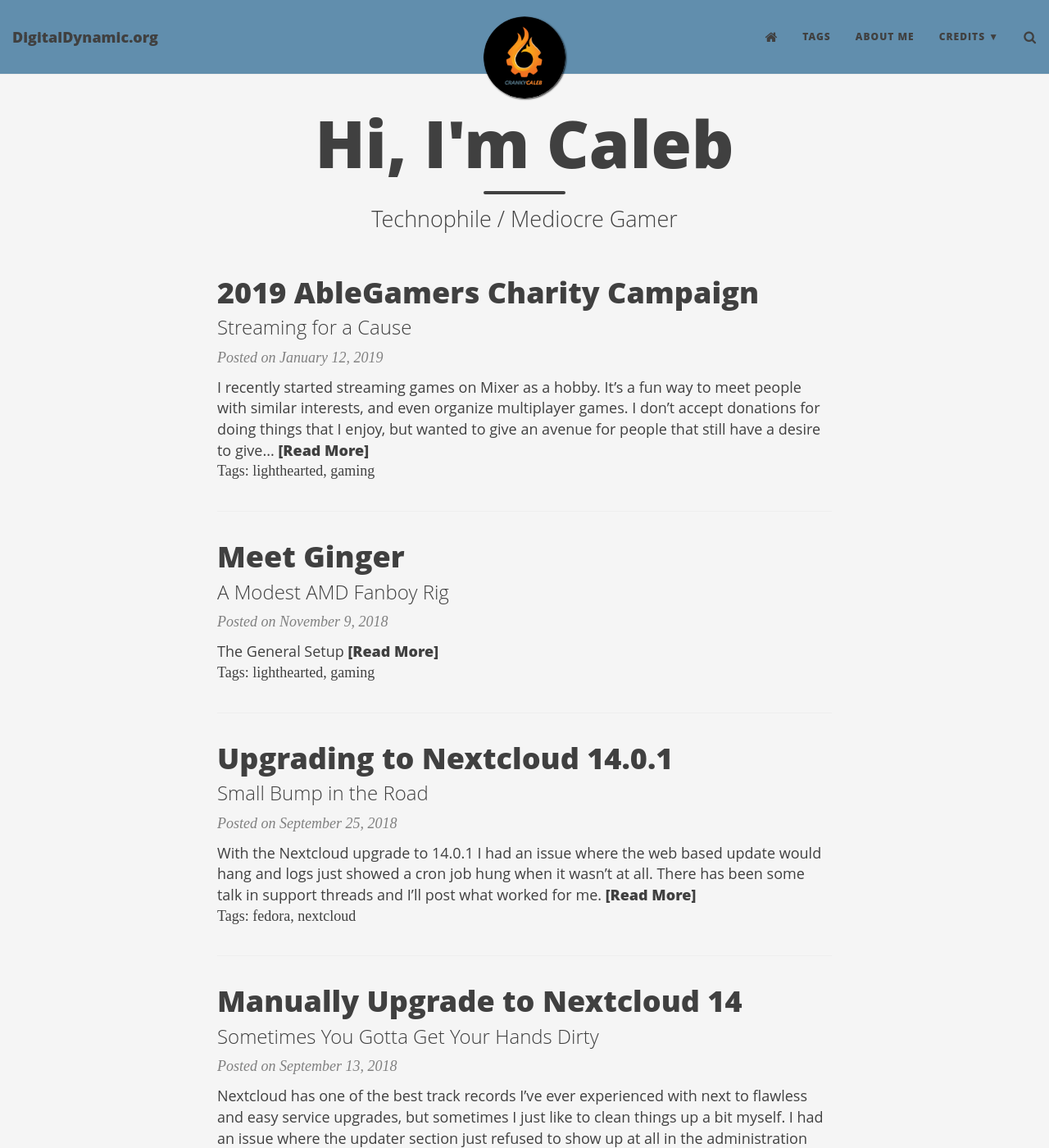
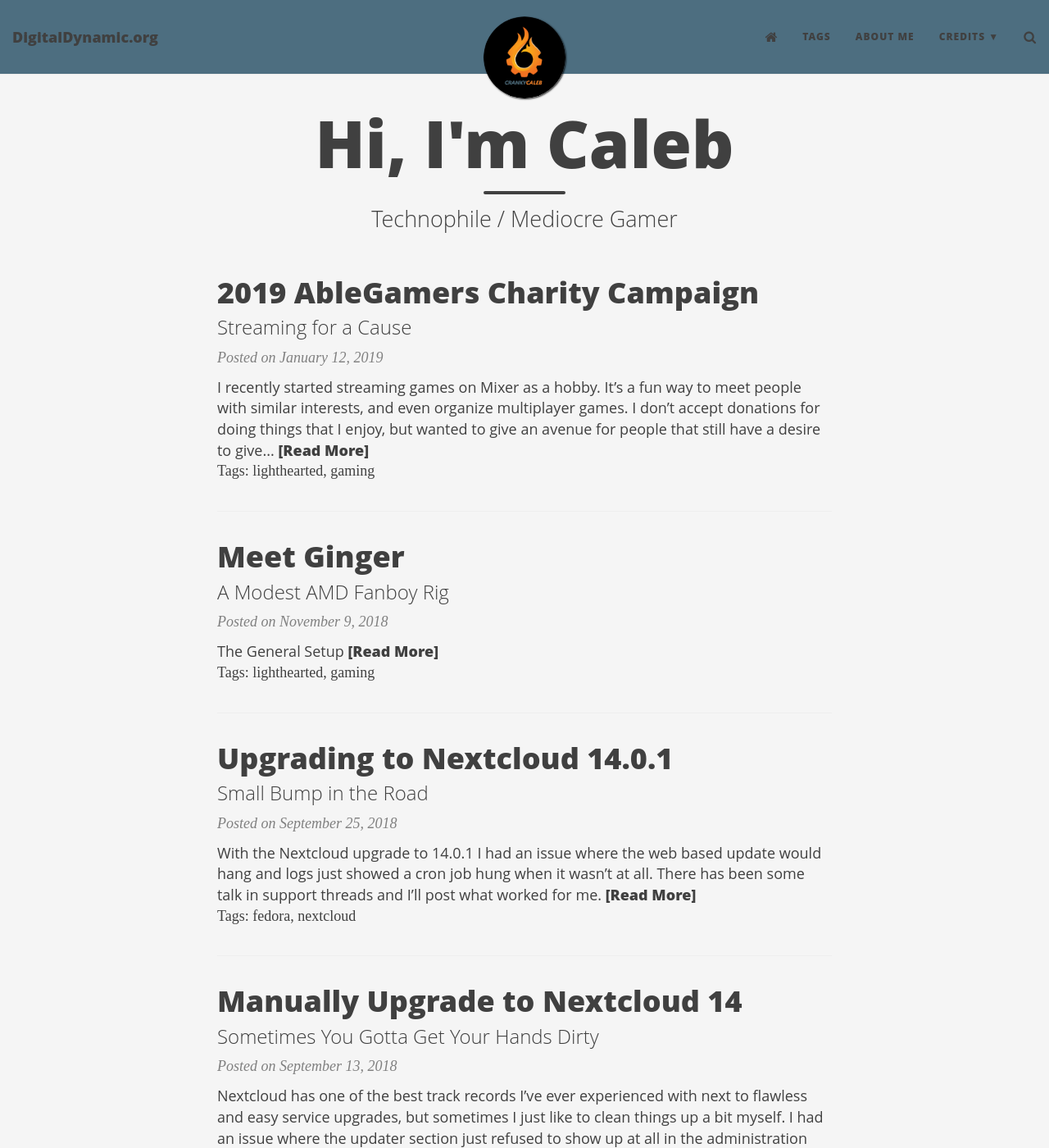
Before and after one commit to crankycaleb/pro, a Jekyll site: the page built from index.html, in a window 1280 px wide and 1400 px high. Shown: the whole window at 82% size. Built offline with Jekyll 4.4.1, drawn with Linux system fonts in a browser that asks for light colours; nearby versions of some CDN libraries; the list of posts is cut into pages by our own code.

Commit message:
Update main.css

```diff
--- a/css/main.css
+++ b/css/main.css
@@ -94,7 +94,7 @@ img {
 /* --- Navbar --- */
 
 .navbar-custom {
-  background: #618EAD;
+  background: #4d6e80;
   border-bottom: 1px solid #EAEAEA;
   font-family: 'Open Sans', 'Helvetica Neue', Helvetica, Arial, sans-serif;
 }
@@ -233,7 +233,7 @@ img {
 
 footer {
   padding: 30px 0;
-  background: #618EAD;
+  background: #4d6e80;
   border-top: 1px #EAEAEA solid;
   margin-top: 50px;
   font-size: 14px;
```
